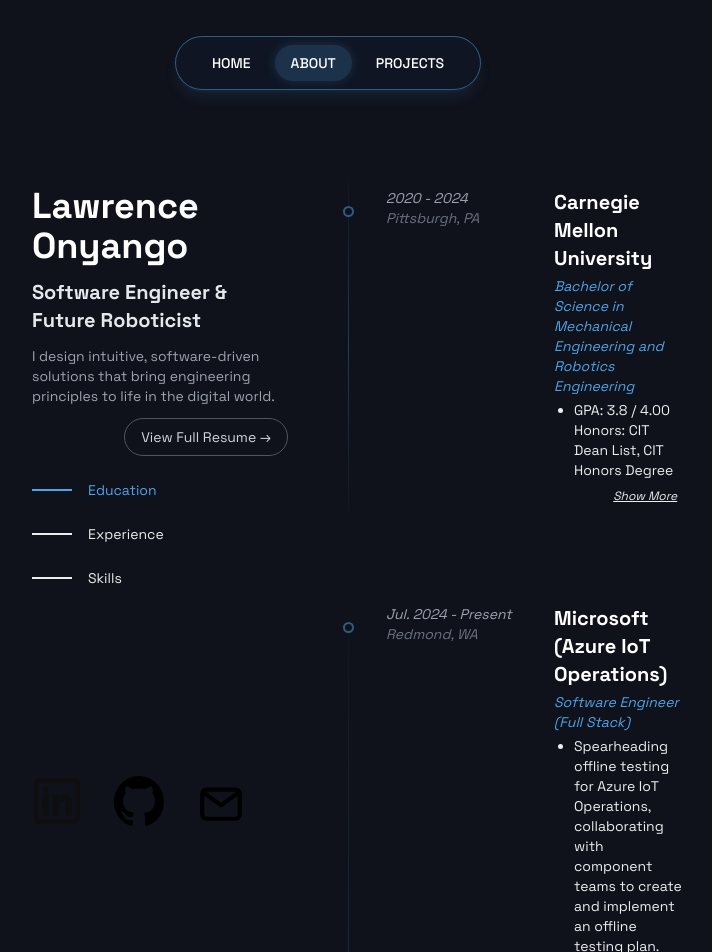
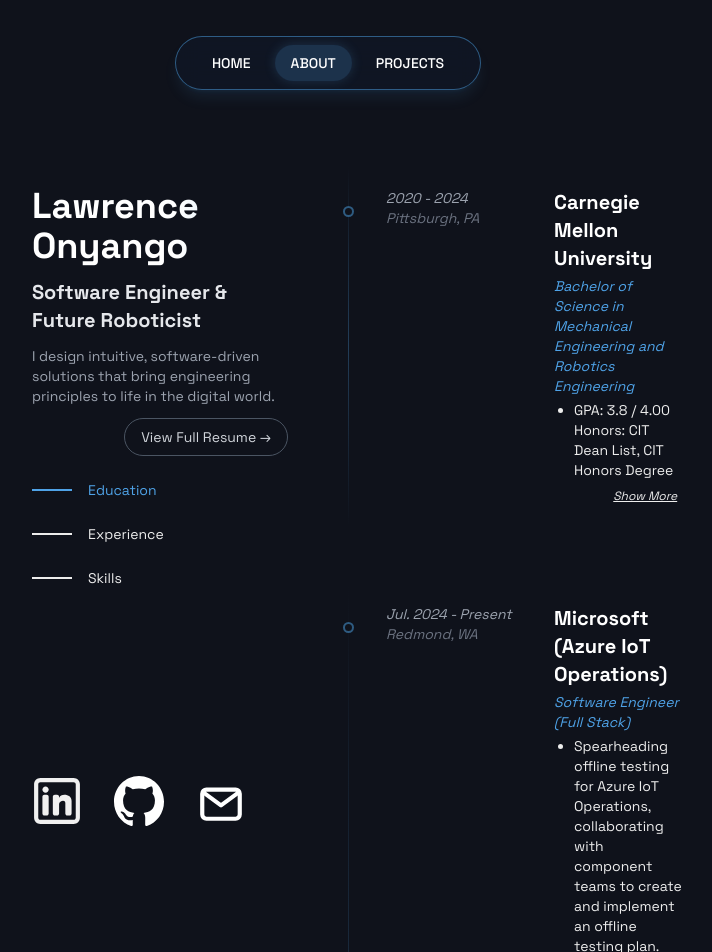
Before and after one commit to Lawrence-O/portfoliov2, a Next.js app: page /resume in a window 1280 px wide. Shown: the top 952 px of the page, without its empty margins (312-1024 px from the left). Built offline with nearby package versions, Linux system fonts and the light colour scheme.

Commit message:
fix left over darkmode

```diff
--- a/src/app/components/shared/Footer.tsx
+++ b/src/app/components/shared/Footer.tsx
@@ -6,7 +6,7 @@
 export function Footer() {
     return (
       <div className="bottom-0 flex justify-center w-full p-4">
-        <p className="text-xs text-gray-500 dark:text-gray-400">
+        <p className="text-xs text-gray-400">
           © 2024 Lawrence Onyango
         </p>
       </div>
--- a/src/app/components/shared/Socials.tsx
+++ b/src/app/components/shared/Socials.tsx
@@ -40,7 +40,7 @@
       tabIndex={0}
     >
       <Image
-        className="object-fill mx-auto dark:invert"
+        className="object-fill mx-auto invert"
         src={props.iconSrc}
         alt={props.altText}
         width={50}
```
